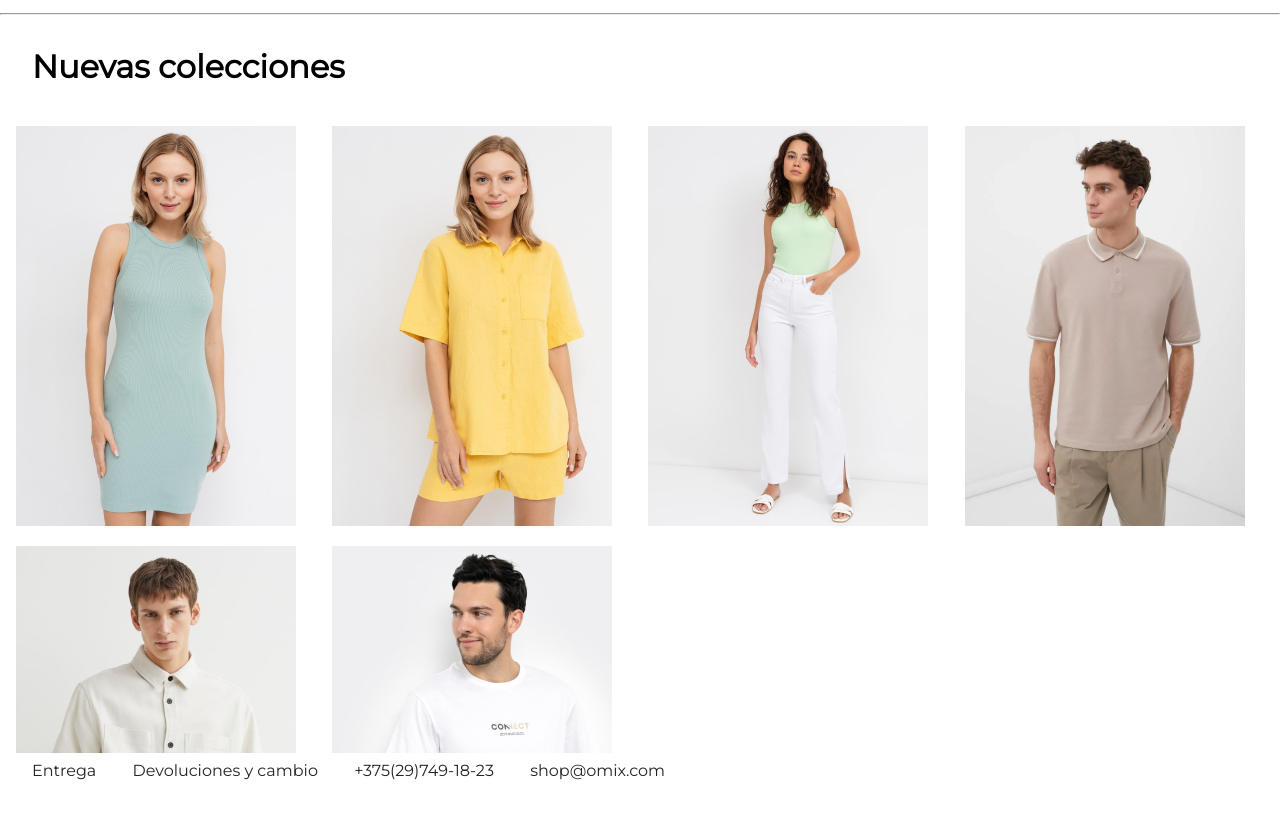
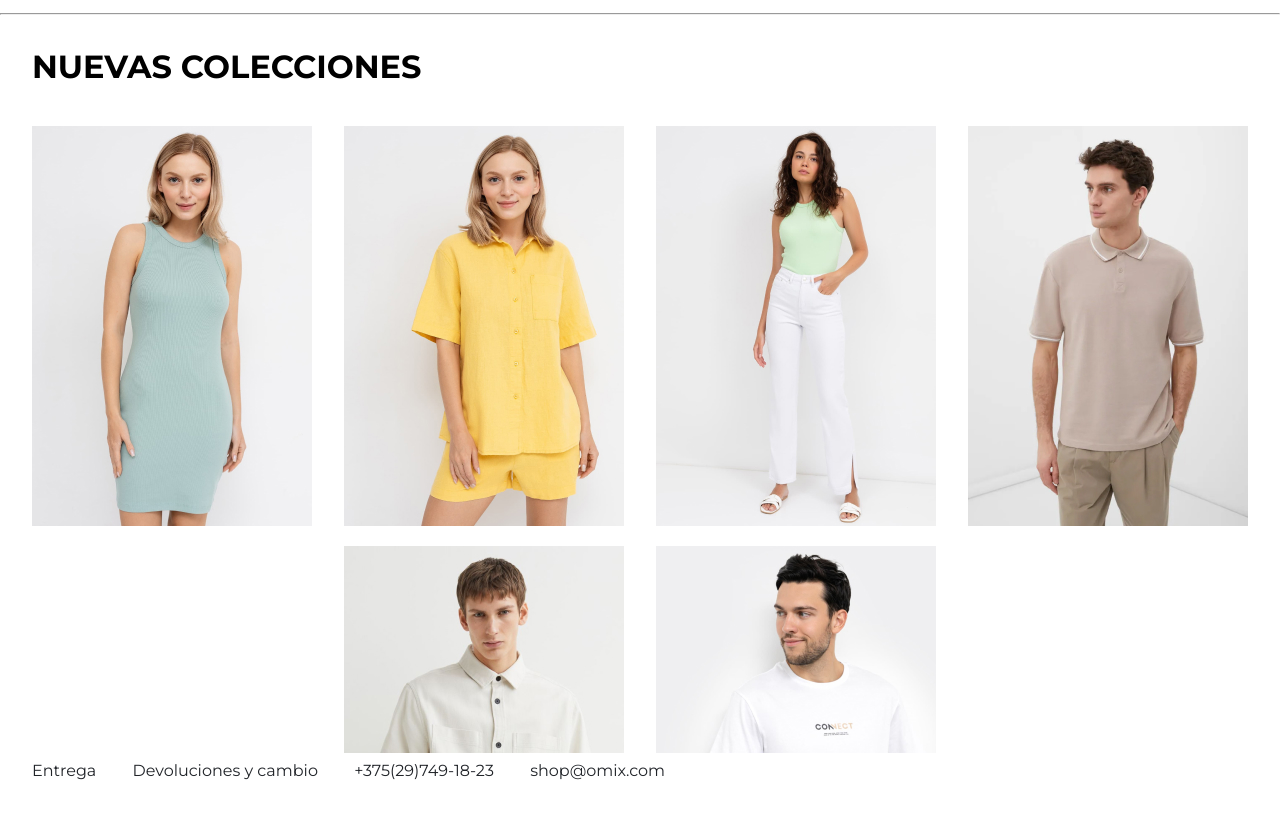
Before and after one commit to Celadus/Laboratorio-numero-1, a plain HTML site: page index.html in a window 1280 px wide. Shown: the part 63-882 px from the top of the page. Drawn offline with Linux system fonts and the light colour scheme.

Commit message:
modifica classi in NUOVA COLLEZIONE

```diff
--- a/index.html
+++ b/index.html
@@ -7,6 +7,9 @@
         <link rel="preconnect" href="https://fonts.googleapis.com">
         <link rel="preconnect" href="https://fonts.gstatic.com" crossorigin>
         <link href="https://fonts.googleapis.com/css2?family=Montserrat&display=swap" rel="stylesheet">
+        <style>
+            @import url('https://fonts.googleapis.com/css2?family=Montserrat:wght@700&display=swap');
+          </style>
 
     </head>
 
@@ -27,18 +30,29 @@
                 </div>
             </nav>
             <hr/>
-        <h1>Nuevas colecciones</h1>
-        <div class="grid-container">
-            <div>
-                <img src="images/image-3.jpg" alt="mujer1">
+        <h1>NUEVAS COLECCIONES</h1>
+        <div class="flexbox-container">
+            <div class="flexbox-item flexbox-item-1">
+                <img src="images/image-3.jpg"/>
+            </div>
+            <div class="flexbox-item flexbox-item-2">
                 <img src="images/image-6.jpg" alt="mujer1">
+            </div>
+            <div class="flexbox-item flexbox-item-3">
                 <img src="images/image-4.jpg" alt="mujer1">
+            </div>
+            <div class="flexbox-item flexbox-item-4">
                 <img src="images/image-5.jpg" alt="mujer1">
+            </div>
+            <div class="flexbox-item flexbox-item-5">
                 <img src="images/image-1.jpg" alt="mujer1">
+            </div>
+            <div class="flexbox-item flexbox-item-5">
                 <img src="images/image-2.jpg" alt="mujer1">
+            </div>
 
 
-            </div>
+
 
         </div>
 
```
